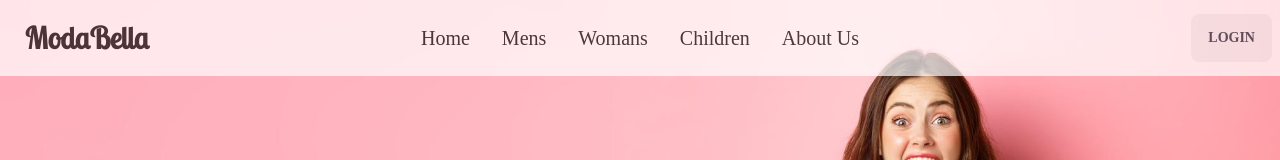
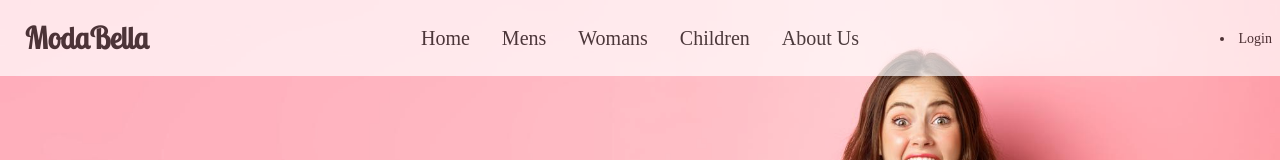
Before and after one commit to hassansabbir/modabella-client, a React (Vite) app: page / in a window 1280 px wide. Shown: the top 160 px of the page. Built offline with nearby package versions, Linux system fonts and the light colour scheme; no server answers; a web font is replaced by a local one.

Commit message:
user profile added

```diff
--- a/src/Shared/Navbar/Navbar.jsx
+++ b/src/Shared/Navbar/Navbar.jsx
@@ -1,6 +1,10 @@
+import { useContext } from "react";
 import { Link } from "react-router-dom";
+import { AuthContext } from "../../Providers/AuthProvider";
 
 const Navbar = () => {
+  const { user, logOut } = useContext(AuthContext);
+
   const navOptions = (
     <>
       <li>
@@ -20,6 +24,12 @@ const Navbar = () => {
       </li>
     </>
   );
+
+  const handleLogOut = () => {
+    logOut()
+      .then(() => {})
+      .catch((error) => console.log(error));
+  };
 
   return (
     <div className="navbar bg-base-100 fixed z-10 opacity-70">
@@ -56,9 +66,28 @@ const Navbar = () => {
         <ul className="menu menu-horizontal text-xl px-1">{navOptions}</ul>
       </div>
       <div className="navbar-end">
-        <Link to="/login">
-          <button className="btn">Login</button>
-        </Link>
+        <div className="tooltip tooltip-bottom" data-tip={user?.displayName}>
+          {user && (
+            <div className="avatar">
+              <div className="w-10 rounded-full ">
+                <img src={user?.photoURL} />
+              </div>
+            </div>
+          )}
+        </div>
+        {user?.email ? (
+          <>
+            <button onClick={handleLogOut} className="btn btn-active btn-ghost">
+              Logout
+            </button>
+          </>
+        ) : (
+          <>
+            <li>
+              <Link to="/login">Login</Link>
+            </li>
+          </>
+        )}
       </div>
     </div>
   );
```
